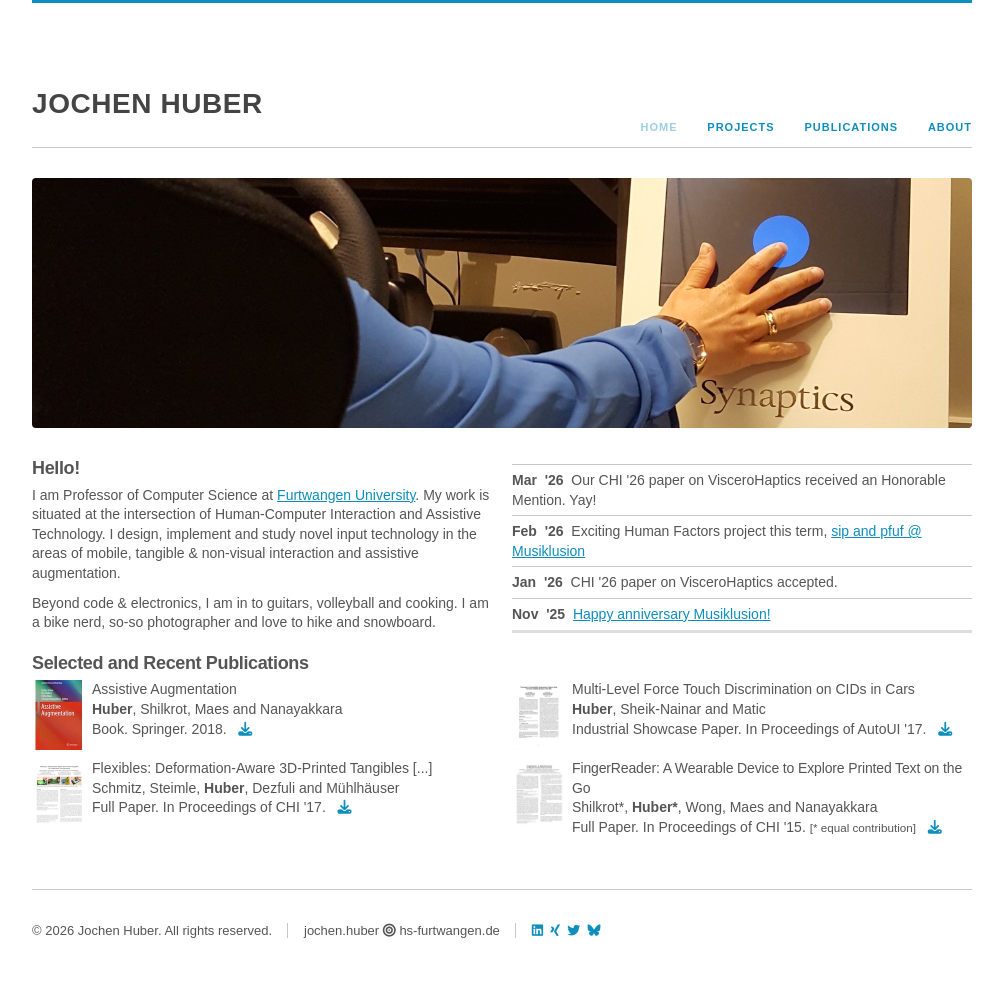
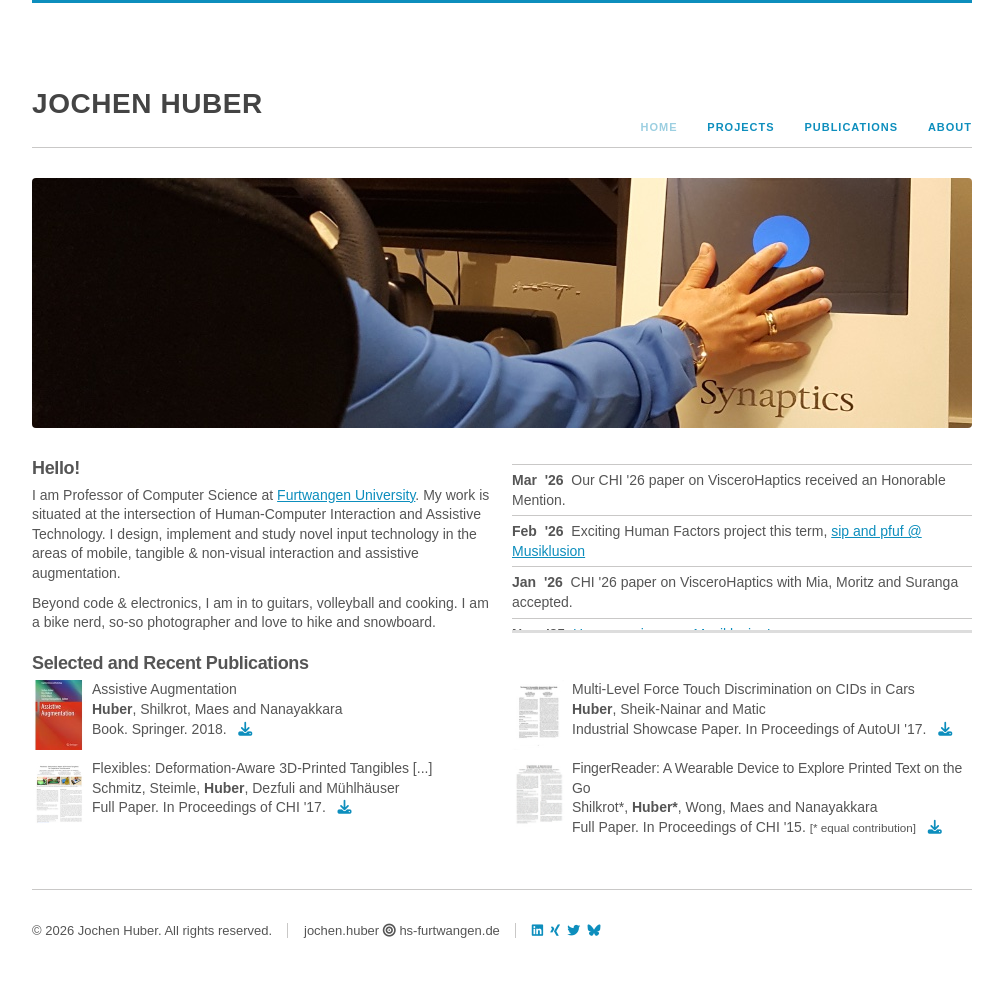
Before and after one commit to jhuber/jhuber.github.io, a Jekyll site: the page built from index.html, in a window 1280 px wide. Shown: the whole page, without its empty margins (138-1141 px from the left). Built offline with Jekyll 4.4.1, drawn with Linux system fonts in a browser that asks for light colours; nearby versions of some CDN libraries.

Commit message:
timeline update

```diff
--- a/_data/timeline.yaml
+++ b/_data/timeline.yaml
@@ -1,8 +1,10 @@
 - date: "Mar &nbsp;'26"
-  text: "Our CHI '26 paper on VisceroHaptics received an Honorable Mention. Yay!"
+  text: "Our CHI '26 paper on VisceroHaptics received an Honorable Mention."
 - date: "Feb &nbsp;'26"
   text: 'Exciting Human Factors project this term, <a href="https://www.musiklusion.de/mundmaus/">sip and pfuf @ Musiklusion</a>'
 - date: "Jan &nbsp;'26"
-  text: "CHI '26 paper on VisceroHaptics accepted."
+  text: "CHI '26 paper on VisceroHaptics with Mia, Moritz and Suranga accepted."
 - date: "Nov &nbsp;'25"
   text: '<a href="https://www.musiklusion.de/10jahre/" target="_blank">Happy anniversary Musiklusion!</a>'
+- date: "Oct &nbsp;'25"
+  text: "Wrapped up my sabbatical at Augmented Human Lab @ NUS."
```
